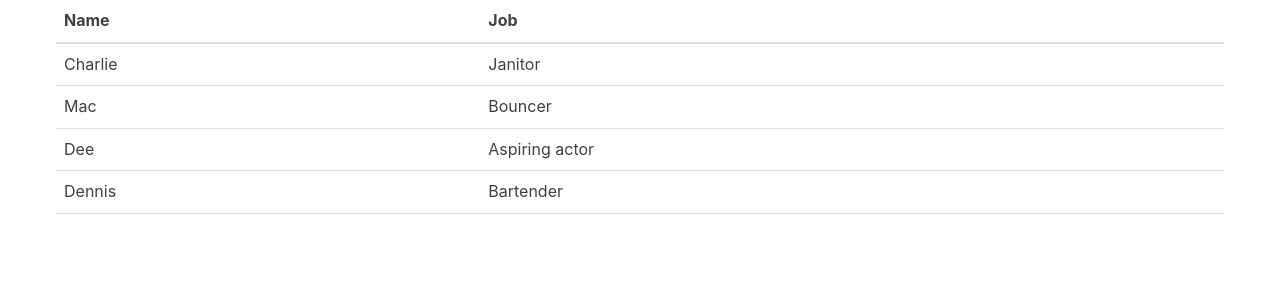
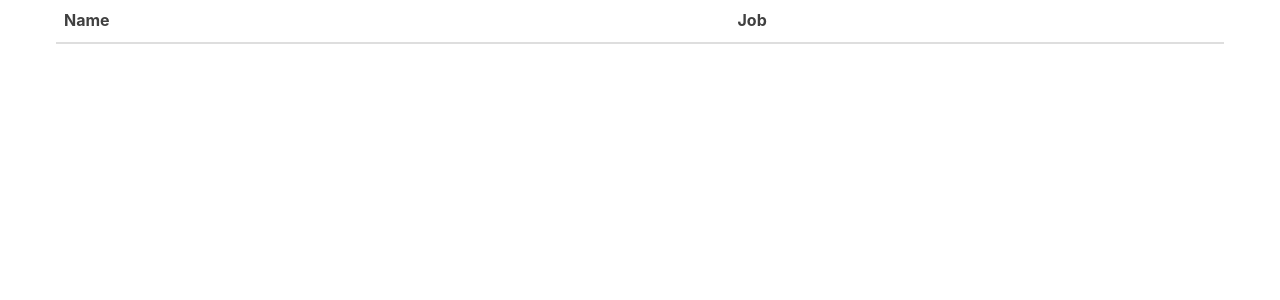
Before and after one commit to CrustyBarnacle/react-tutorial, a React (Create React App) app: page / in a window 1280 px wide. Shown: the top 300 px of the page. Built offline with nearby package versions, Linux system fonts and the light colour scheme.

Commit message:
Moves characterData to props. TableBody will need to access and render the data.

```diff
--- a/src/App.js
+++ b/src/App.js
@@ -4,9 +4,28 @@
 
 class App extends Component {
     render() {
+        const characters = [
+            {
+                'name': 'Charlie',
+                'job': 'Janitor'
+            },
+            {
+                'name': 'Mac',
+                'job': 'Bouncer'
+            },
+            {
+                'name': 'Dee',
+                'job': 'Aspring actress'
+            },
+            {
+                'name': 'Dennis',
+                'job': 'Bartender'
+            }
+        ];
+
         return (
             <div className="container">
-                <Table />
+                <Table characterData={characters} />
             </div>
         );
     }
--- a/src/Table.js
+++ b/src/Table.js
@@ -2,10 +2,12 @@
 
 class Table extends Component {
     render() {
+        const { characterData } = this.props;
+
         return (
             <table>
                 <TableHeader />
-                <TableBody />
+                <TableBody characterData={characterData}/>
             </table>
         );
     }
@@ -24,24 +26,7 @@
 
 const TableBody = () => {
     return (
-        <tbody>
-            <tr>
-                <td>Charlie</td>
-                <td>Janitor</td>
-            </tr>
-            <tr>
-                <td>Mac</td>
-                <td>Bouncer</td>
-            </tr>
-            <tr>
-                <td>Dee</td>
-                <td>Aspiring actor</td>
-            </tr>
-            <tr>
-                <td>Dennis</td>
-                <td>Bartender</td>
-            </tr>
-        </tbody>
+        <tbody></tbody>
     );
 }
 
```
